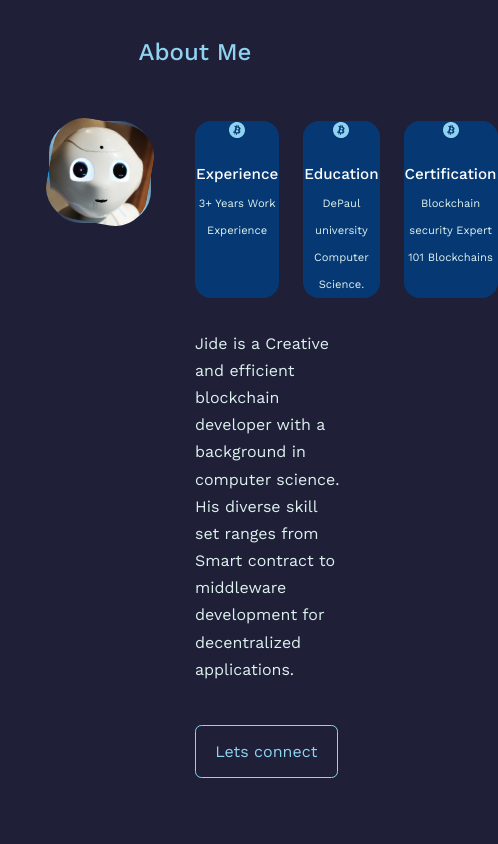
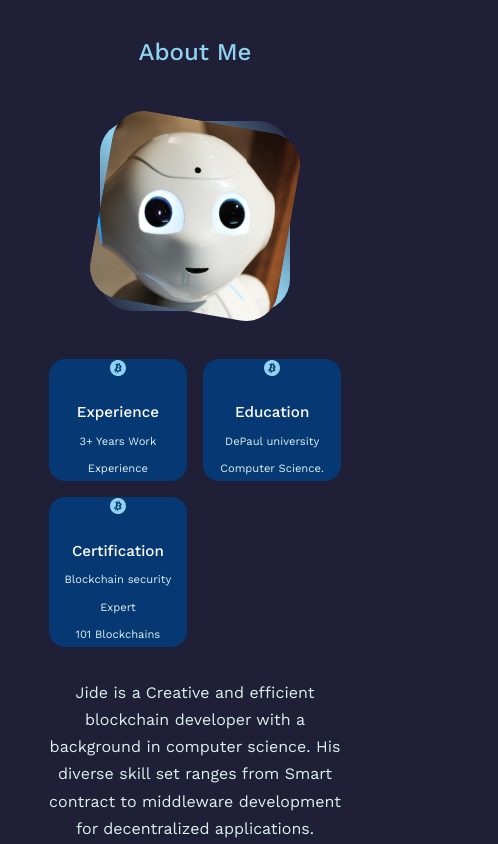
Before and after one commit to Huncho-J/Portfolio-V1, a React (Create React App) app: page / in a window 390 px wide. Shown: the part 940-1784 px from the top of the page, 498 px wide, since content can reach past the window. Built offline with nearby package versions, Linux system fonts and the light colour scheme.

Commit message:
Update about.css

```diff
--- a/src/components/about.css
+++ b/src/components/about.css
@@ -84,3 +84,39 @@
     margin: 2rem 0 2.6rem;
     color: var(--color-light)
 }
+
+@media screen and (max-width: 1024px){
+    .a-left{
+        grid-template-columns: 1fr;
+        gap: 0;
+    }
+
+    .about-me{
+        width: 50%;
+        margin: 2rem auto 4rem;
+    }
+
+    .about-desc p{
+        margin: 1rem 0 1.5rem;
+    }
+}
+
+@media screen and (max-width: 600px){
+
+    .about-me{
+        width: 65%;
+        margin: 0 auto 3rem;
+    }
+
+    .about-cards{
+        grid-template-columns: 1fr 1fr;
+        gap: 1rem;
+    }
+
+    .about-desc{
+        text-align: center;
+    }
+    .about-desc p{
+        margin: 1.5rem 0;
+    }
+}
```
